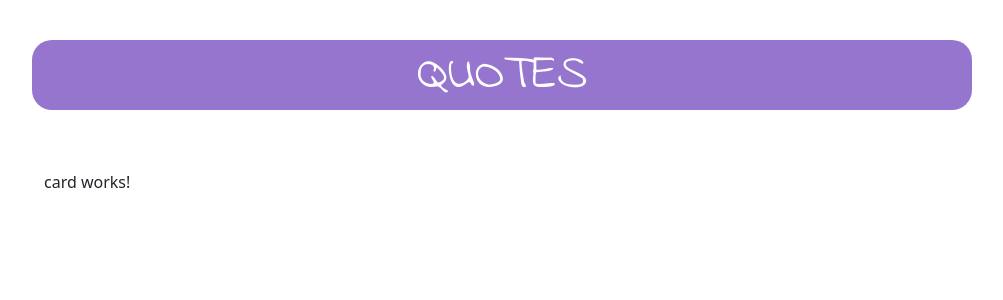
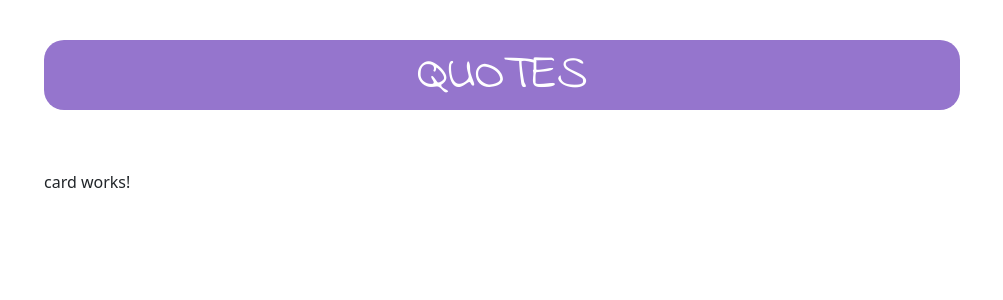
Before and after one commit to ericwafula/Quotes, an Angular app: page / in a window 1280 px wide. Shown: the top 300 px of the page, without its empty margins (138-1141 px from the left). Built offline with nearby package versions, Linux system fonts and the light colour scheme.

Commit message:
restructured component positions

```diff
--- a/src/app/app.component.html
+++ b/src/app/app.component.html
@@ -1,8 +1,11 @@
-<!-- header -->
-<app-header></app-header>
-
-<!-- body -->
 <div class="container-fluid">
+  <!-- header -->
+  <div class="row">
+    <div class="col-md-12">
+      <app-header></app-header>
+    </div>
+  </div>
+  <!-- body -->
   <div class="row">
     <!-- cards section -->
     <div class="col-md-5">
```
